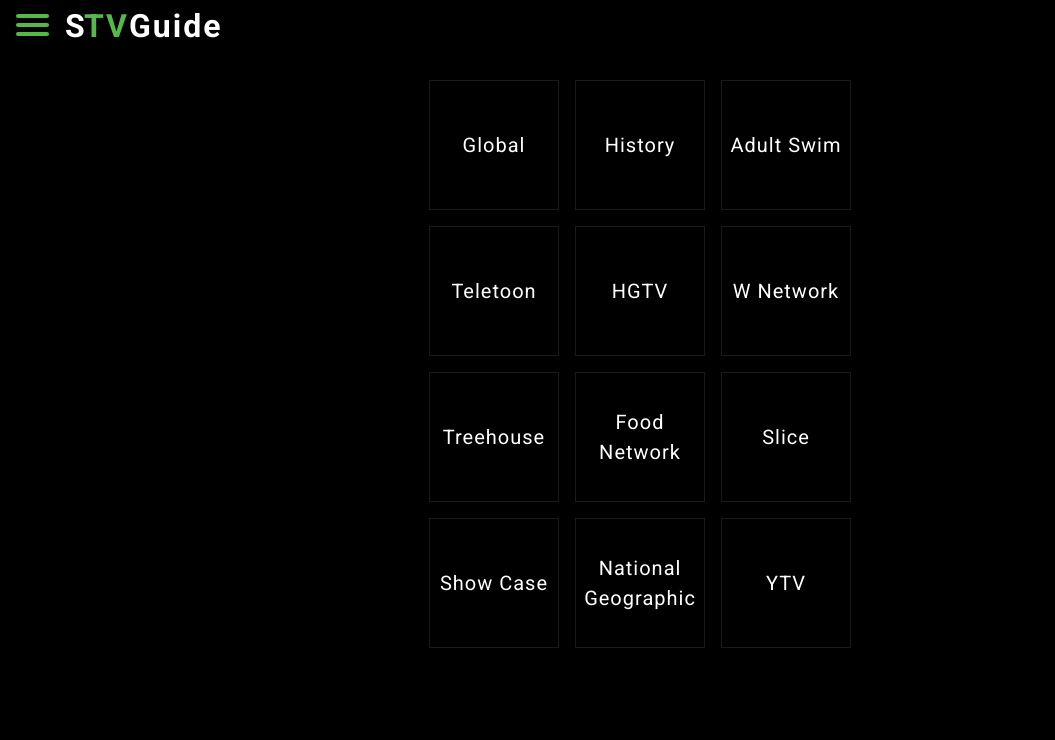
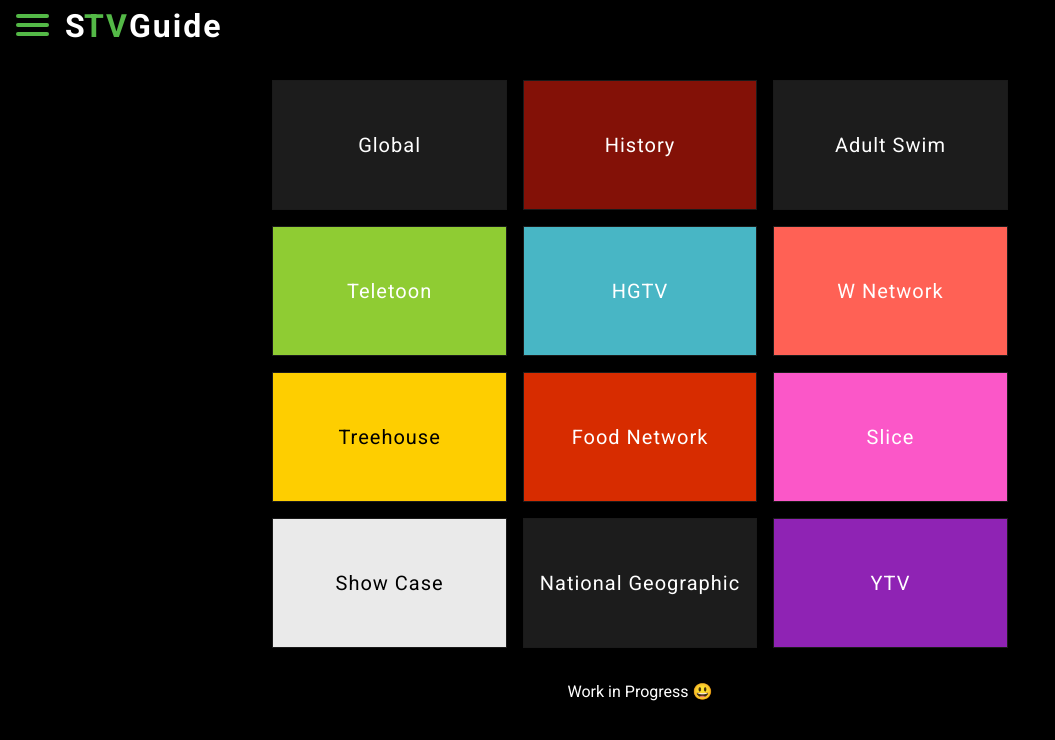
Before and after one commit to aa-ronn/stack_tv_guide, a React (Create React App) app: page / in a window 1280 px wide. Shown: the top 740 px of the page, without its empty margins (0-1055 px from the left). Built offline with nearby package versions, Linux system fonts and the light colour scheme.

Commit message:
updated home grid width and added tile bg colors, added colophon

```diff
--- a/package.json
+++ b/package.json
@@ -29,7 +29,7 @@
     "build": "react-scripts build",
     "test": "react-scripts test",
     "eject": "react-scripts eject",
-    "predeploy": "npm run build"
+    "deploy": "yarn build && firebase deploy"
   },
   "eslintConfig": {
     "extends": [
--- a/src/_colors.scss
+++ b/src/_colors.scss
@@ -6,3 +6,15 @@
 $bg-color: var(--bg-color);
 $border-color: var(--border-color);
 $white: var(--font-color);
+$tv-global: #1c1c1c;
+$tv-history: #831107;
+$tv-adult-swim: #1c1c1c;
+$tv-teletoon: #8fcc33;
+$tv-slice: #fb57c8;
+$tv-show-case: #eaeaea;
+$tv-hgtv: #48b6c5;
+$tv-w: #ff6155;
+$tv-treehouse: #fece00;
+$tv-food-network: #d72c00;
+$tv-national-geographic: #1c1c1c;
+$tv-ytv: #8f23b4;
--- a/src/_fonts.scss
+++ b/src/_fonts.scss
@@ -25,7 +25,6 @@
 @mixin sub-reading-font {
   @include reading-font();
   font-weight: 300;
-  letter-spacing: 1px;
 }
 
 // @media (max-width: media.$mobile) {
--- a/src/index.css
+++ b/src/index.css
@@ -34,7 +34,7 @@
 
 @media (max-width: 500px) {
   html {
-    font-size: 13px;
+    font-size: 15px;
   }
 
   body::-webkit-scrollbar {
--- a/src/pages/home/home.component.tsx
+++ b/src/pages/home/home.component.tsx
@@ -12,77 +12,80 @@
     <div className="home">
       <div className="home-grid">
         <div
-          className="grid-item"
+          className="grid-item tv-global"
           onClick={() => handleNavigationClick("/global")}
         >
           Global
         </div>
         <div
-          className="grid-item"
+          className="grid-item tv-history"
           onClick={() => handleNavigationClick("/history")}
         >
           History
         </div>
         <div
-          className="grid-item"
+          className="grid-item tv-adult-swim"
           onClick={() => handleNavigationClick("/adult-swim")}
         >
           Adult Swim
         </div>
         <div
-          className="grid-item"
+          className="grid-item tv-teletoon"
           onClick={() => handleNavigationClick("/teletoon")}
         >
           Teletoon
         </div>
         <div
-          className="grid-item"
+          className="grid-item tv-hgtv"
           onClick={() => handleNavigationClick("/hgtv")}
         >
           HGTV
         </div>
         <div
-          className="grid-item"
+          className="grid-item tv-w"
           onClick={() => handleNavigationClick("/w-network")}
         >
           W Network
         </div>
         <div
-          className="grid-item"
+          className="grid-item tv-treehouse"
           onClick={() => handleNavigationClick("/treehouse")}
         >
           Treehouse
         </div>
         <div
-          className="grid-item"
+          className="grid-item tv-food-network"
           onClick={() => handleNavigationClick("/food-network")}
         >
           Food Network
         </div>
         <div
-          className="grid-item"
+          className="grid-item tv-slice"
           onClick={() => handleNavigationClick("/slice")}
         >
           Slice
         </div>
         <div
-          className="grid-item"
+          className="grid-item tv-show-case"
           onClick={() => handleNavigationClick("/show-case")}
         >
           Show Case
         </div>
         <div
-          className="grid-item"
+          className="grid-item tv-national-geographic"
           onClick={() => handleNavigationClick("/national-geographic")}
         >
           National Geographic
         </div>
         <div
-          className="grid-item"
+          className="grid-item tv-ytv"
           onClick={() => handleNavigationClick("/ytv")}
         >
           YTV
         </div>
+      </div>
+      <div className="colophon">
+        <p>Work in Progress 😃</p>
       </div>
     </div>
   );
--- a/src/pages/home/home.styles.scss
+++ b/src/pages/home/home.styles.scss
@@ -2,6 +2,13 @@
 
 .home {
   max-width: 1200px;
+  margin-left: 1rem;
+  margin-right: 1rem;
+
+  .colophon {
+    color: #fff;
+    text-align: center;
+  }
 
   .home-grid {
     width: 100%;
@@ -11,6 +18,7 @@
     background-color: c.$bg-color;
     color: c.$white;
     margin-top: 2rem;
+    margin-bottom: 2rem;
 
     .grid-item {
       display: flex;
@@ -18,14 +26,54 @@
       justify-content: center;
       @include c.reading-font;
       border: 1px solid c.$border-color;
-      max-width: 8rem;
       height: 8rem;
       text-align: center;
       vertical-align: middle;
       cursor: pointer;
+      padding-left: 1rem;
+      padding-right: 1rem;
 
       &:hover {
         background-color: c.$border-color;
+      }
+
+      &.tv-global {
+        background-color: c.$tv-global;
+      }
+      &.tv-history {
+        background-color: c.$tv-history;
+      }
+      &.tv-adult-swim {
+        background-color: c.$tv-adult-swim;
+      }
+      &.tv-teletoon {
+        background-color: c.$tv-teletoon;
+      }
+      &.tv-slice {
+        background-color: c.$tv-slice;
+      }
+      &.tv-show-case {
+        background-color: c.$tv-show-case;
+        color: #000000;
+      }
+      &.tv-hgtv {
+        background-color: c.$tv-hgtv;
+      }
+      &.tv-w {
+        background-color: c.$tv-w;
+      }
+      &.tv-treehouse {
+        background-color: c.$tv-treehouse;
+        color: #000000;
+      }
+      &.tv-food-network {
+        background-color: c.$tv-food-network;
+      }
+      &.tv-national-geographic {
+        background-color: c.$tv-national-geographic;
+      }
+      &.tv-ytv {
+        background-color: c.$tv-ytv;
       }
     }
 
```
Also changed, not shown: 1 other file (tests, documents, lock files or other folders).
